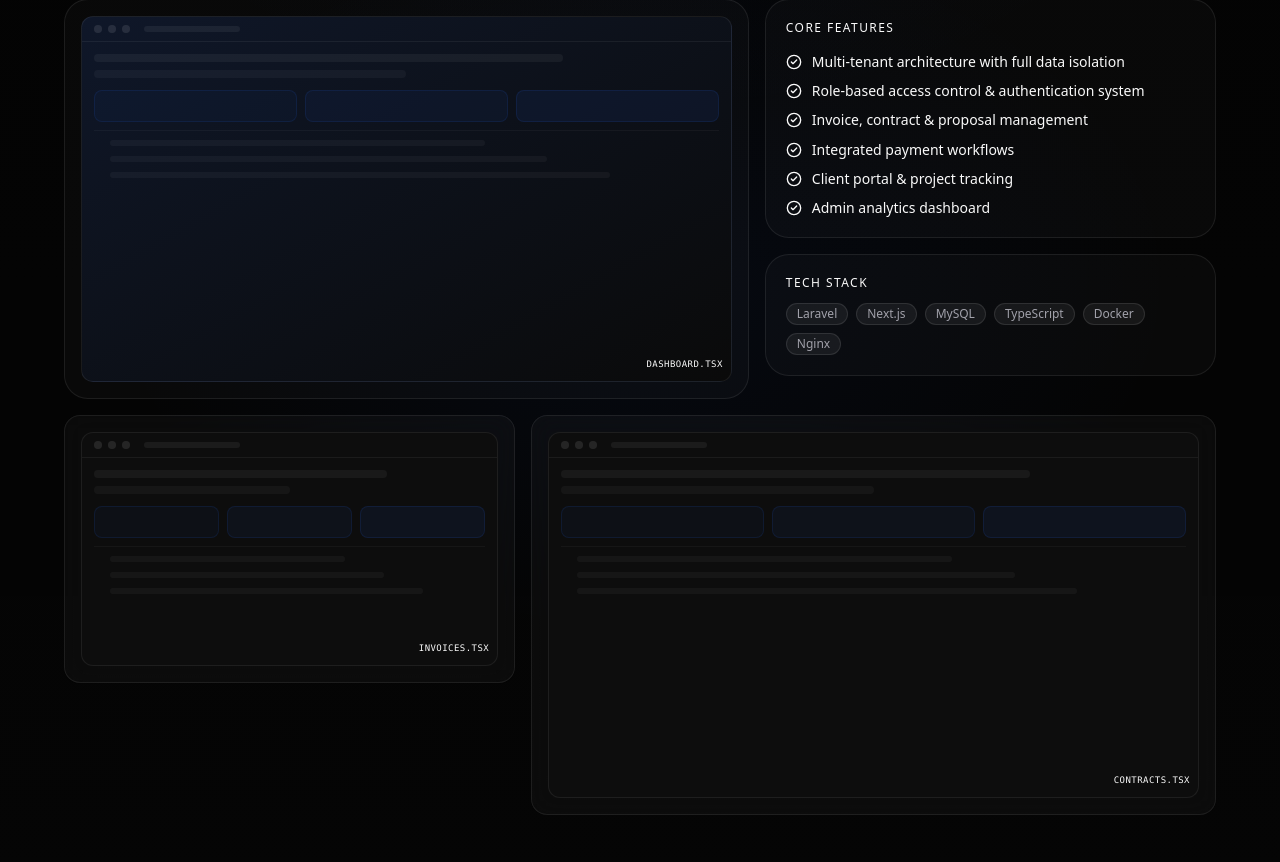
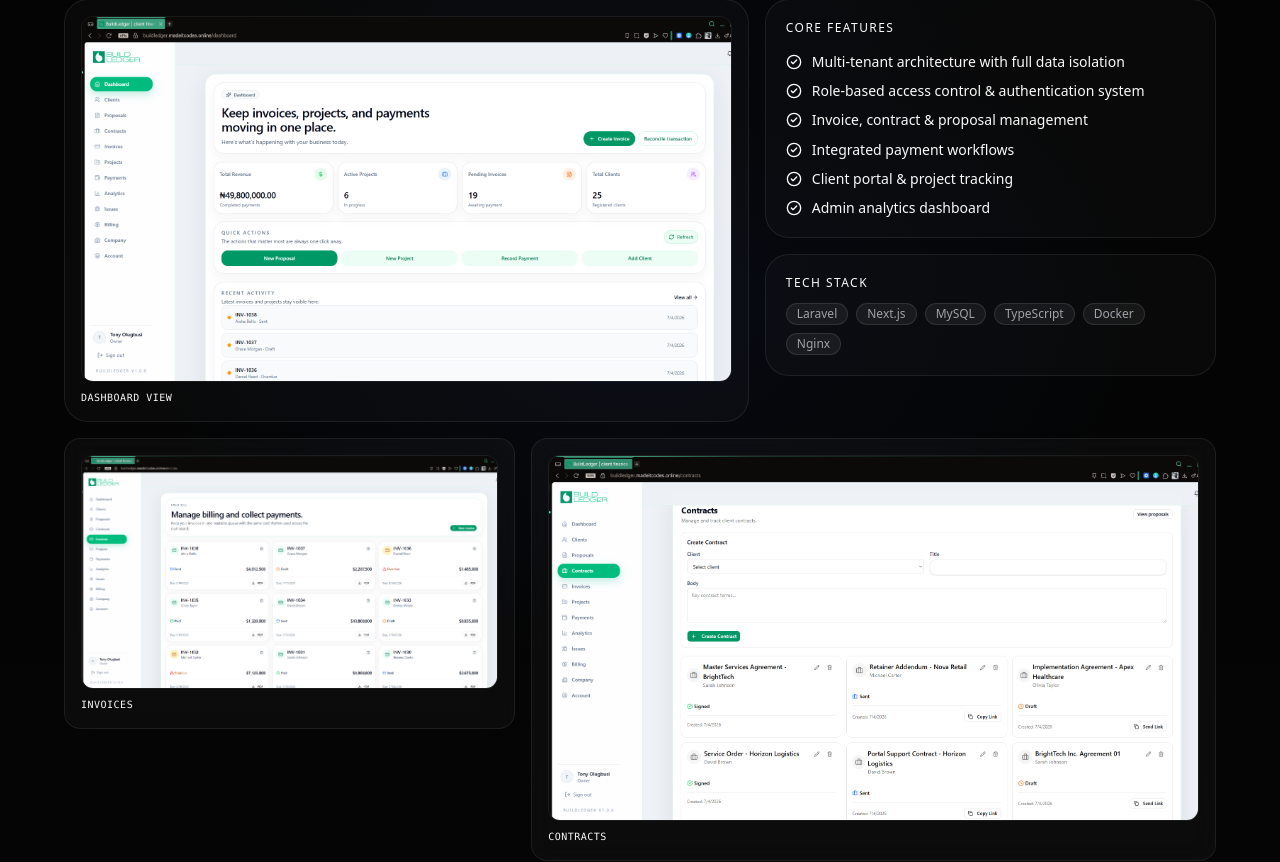
Before and after one commit to ynotunited/tony-portfolio, a Next.js app: page / in a window 1280 px wide. Shown: the part 2415-3277 px from the top of the page. Built offline with nearby package versions, Linux system fonts and the light colour scheme.

Commit message:
Refine BuildLedger visuals

```diff
--- a/app/components/BuildLedger.tsx
+++ b/app/components/BuildLedger.tsx
@@ -6,6 +6,7 @@ import { Reveal } from './ui/Reveal'
 import { Button } from './ui/Button'
 
 const tags = ['Laravel', 'Next.js', 'MySQL', 'TypeScript', 'Docker', 'Nginx']
+
 const proofTags = [
   'Production ready',
   'Multi-tenant',
@@ -23,62 +24,6 @@ const features = [
   'Client portal & project tracking',
   'Admin analytics dashboard',
 ]
-
-// Abstract "screenshot" placeholders using CSS
-function ScreenshotPlaceholder({
-  label,
-  accent = false,
-}: {
-  label: string
-  accent?: boolean
-}) {
-  return (
-    <div
-      className={`relative rounded-xl overflow-hidden border border-white/[0.07] ${accent ? 'bg-gradient-to-br from-[#0f1729] to-[#0a0a0a]' : 'bg-[#0d0d0d]'} aspect-video flex flex-col`}
-    >
-      {/* Fake toolbar */}
-      <div className="flex items-center gap-1.5 px-3 py-2 border-b border-white/[0.06]">
-        <div className="w-2 h-2 rounded-full bg-white/10" />
-        <div className="w-2 h-2 rounded-full bg-white/10" />
-        <div className="w-2 h-2 rounded-full bg-white/10" />
-        <div className="ml-2 h-1.5 w-24 rounded-full bg-white/[0.06]" />
-      </div>
-      {/* Fake content lines */}
-      <div className="flex-1 p-3 space-y-2">
-        <div className="h-2 w-3/4 rounded-full bg-white/[0.05]" />
-        <div className="h-2 w-1/2 rounded-full bg-white/[0.04]" />
-        <div className="grid grid-cols-3 gap-2 mt-3">
-          {[...Array(3)].map((_, i) => (
-            <div
-              key={i}
-              className="h-8 rounded-lg"
-              style={{
-                background: `rgba(37,99,235,${0.04 + i * 0.02})`,
-                border: '1px solid rgba(37,99,235,0.12)',
-              }}
-            />
-          ))}
-        </div>
-        <div className="h-px bg-white/[0.04] my-2" />
-        {[...Array(3)].map((_, i) => (
-          <div key={i} className="flex gap-2 items-center">
-            <div className="w-2 h-2 rounded-full bg-accent/30 flex-shrink-0" />
-            <div
-              className="h-1.5 rounded-full bg-white/[0.04]"
-              style={{ width: `${60 + i * 10}%` }}
-            />
-          </div>
-        ))}
-      </div>
-      {/* Label */}
-      <div className="absolute bottom-2 right-2">
-        <span className="text-[9px] text-text-muted font-mono uppercase tracking-wider">
-          {label}
-        </span>
-      </div>
-    </div>
-  )
-}
 
 export default function BuildLedger() {
   return (
@@ -136,11 +81,21 @@ export default function BuildLedger() {
 
         {/* Main content: bento grid */}
         <div className="grid grid-cols-1 lg:grid-cols-5 gap-4">
-          {/* Large screenshot */}
+          {/* Large screenshot - dashboard */}
           <Reveal delay={0.1} className="lg:col-span-3">
             <SpotlightCard className="section-card h-full">
               <div className="p-4">
-                <ScreenshotPlaceholder label="dashboard.tsx" accent />
+                <div className="relative rounded-xl overflow-hidden border border-white/[0.07] aspect-video">
+                  {/* eslint-disable-next-line @next/next/no-img-element */}
+                  <img
+                    src="/buildledger/dashboard.png"
+                    alt="BuildLedger Dashboard"
+                    className="w-full h-full object-cover object-top"
+                  />
+                </div>
+                <p className="mt-2 text-[10px] text-text-muted font-mono uppercase tracking-wider">
+                  Dashboard View
+                </p>
               </div>
             </SpotlightCard>
           </Reveal>
@@ -161,9 +116,7 @@ export default function BuildLedger() {
                           className="w-4 h-4 text-accent mt-0.5 flex-shrink-0"
                           aria-hidden="true"
                         />
-                        <span className="text-text-secondary text-sm leading-snug">
-                          {f}
-                        </span>
+                        <span className="text-text-secondary text-sm leading-snug">{f}</span>
                       </li>
                     ))}
                   </ul>
@@ -190,18 +143,39 @@ export default function BuildLedger() {
             </Reveal>
           </div>
 
-          {/* Bottom row: two smaller screens */}
+          {/* Bottom row: two smaller screenshots */}
           <Reveal delay={0.18} className="lg:col-span-2">
             <SpotlightCard className="glass border border-white/[0.07]">
               <div className="p-4">
-                <ScreenshotPlaceholder label="invoices.tsx" />
+                <div className="relative rounded-xl overflow-hidden border border-white/[0.07] aspect-video">
+                  {/* eslint-disable-next-line @next/next/no-img-element */}
+                  <img
+                    src="/buildledger/invoices.png"
+                    alt="BuildLedger Invoices"
+                    className="w-full h-full object-cover object-top"
+                  />
+                </div>
+                <p className="mt-2 text-[10px] text-text-muted font-mono uppercase tracking-wider">
+                  Invoices
+                </p>
               </div>
             </SpotlightCard>
           </Reveal>
+
           <Reveal delay={0.22} className="lg:col-span-3">
             <SpotlightCard className="glass border border-white/[0.07]">
               <div className="p-4">
-                <ScreenshotPlaceholder label="contracts.tsx" />
+                <div className="relative rounded-xl overflow-hidden border border-white/[0.07] aspect-video">
+                  {/* eslint-disable-next-line @next/next/no-img-element */}
+                  <img
+                    src="/buildledger/contracts.png"
+                    alt="BuildLedger Contracts"
+                    className="w-full h-full object-cover object-top"
+                  />
+                </div>
+                <p className="mt-2 text-[10px] text-text-muted font-mono uppercase tracking-wider">
+                  Contracts
+                </p>
               </div>
             </SpotlightCard>
           </Reveal>
--- a/app/projects/[slug]/page.tsx
+++ b/app/projects/[slug]/page.tsx
@@ -102,12 +102,15 @@ export default function ProjectCaseStudyPage({
               </div>
               <div className="grid grid-cols-1 lg:grid-cols-12 gap-4">
                 <div className="lg:col-span-7 section-card p-3 sm:p-4">
-                  <div className="relative overflow-hidden rounded-2xl border border-white/[0.08] bg-[#070b12] aspect-[16/10]">
+                  <div className="relative overflow-hidden rounded-2xl border border-white/[0.12] bg-[#0b1220] shadow-[inset_0_1px_0_rgba(255,255,255,0.04)] aspect-[16/10]">
                     <img
                       src="/buildledger/dashboard.png"
                       alt="BuildLedger dashboard screenshot"
-                      className="h-full w-full object-contain p-3"
+                      className="h-full w-full object-cover p-2"
                     />
+                    <div className="absolute left-3 top-3 rounded-full border border-white/10 bg-black/70 px-3 py-1 text-[10px] uppercase tracking-[0.14em] text-white">
+                      Dashboard
+                    </div>
                   </div>
                 </div>
                 <div className="lg:col-span-5 grid grid-cols-1 sm:grid-cols-2 gap-4">
@@ -140,11 +143,11 @@ export default function ProjectCaseStudyPage({
                         </p>
                         <span className="h-2 w-2 rounded-full bg-accent" aria-hidden="true" />
                       </div>
-                      <div className="relative overflow-hidden rounded-2xl border border-white/[0.08] bg-[#070b12] aspect-[4/3]">
+                      <div className="relative overflow-hidden rounded-2xl border border-white/[0.12] bg-[#0b1220] shadow-[inset_0_1px_0_rgba(255,255,255,0.04)] aspect-[4/3]">
                         <img
                           src={shot.src}
                           alt={shot.alt}
-                          className="h-full w-full object-contain p-2"
+                          className="h-full w-full object-cover p-2"
                         />
                       </div>
                     </div>
```
